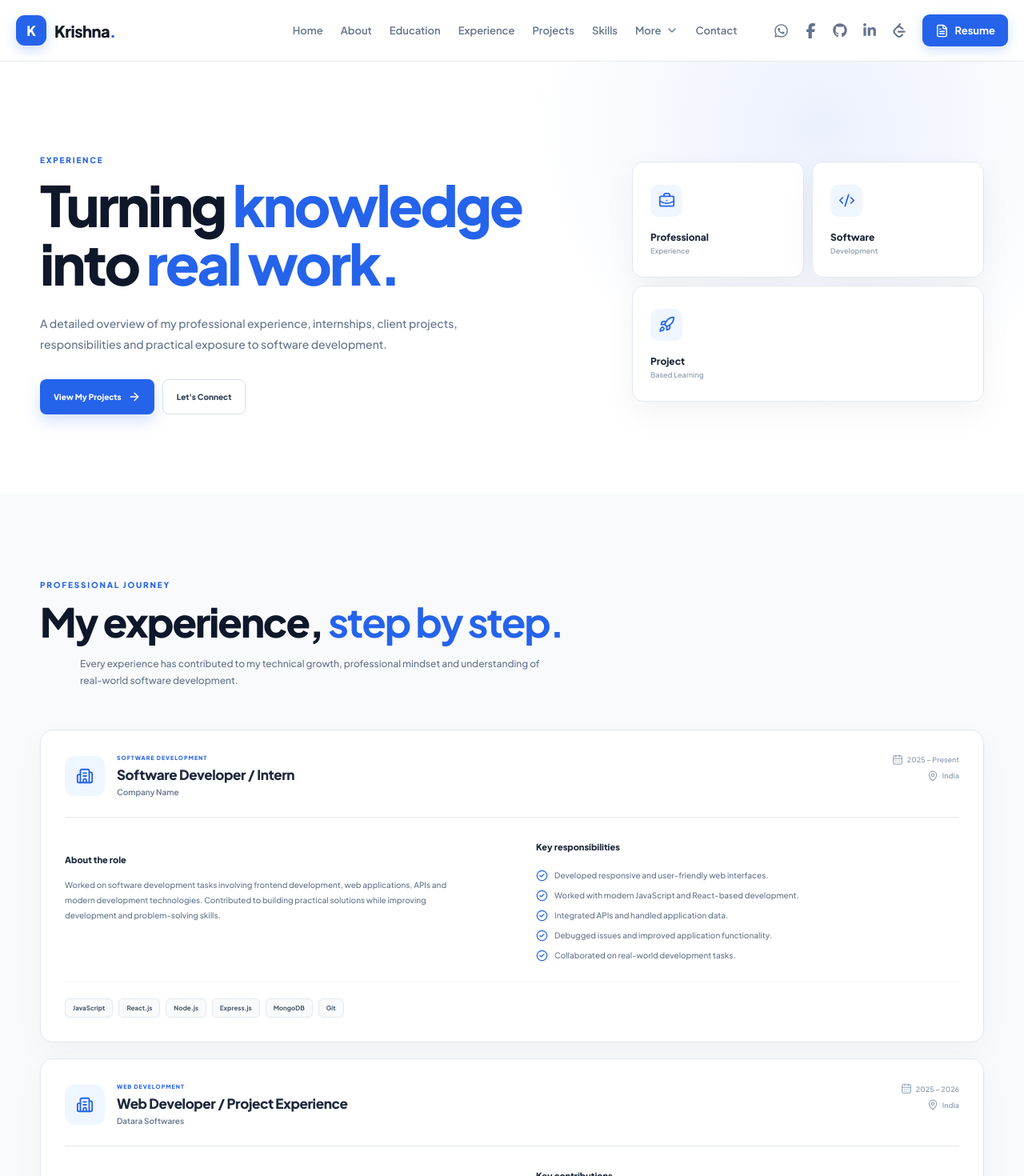
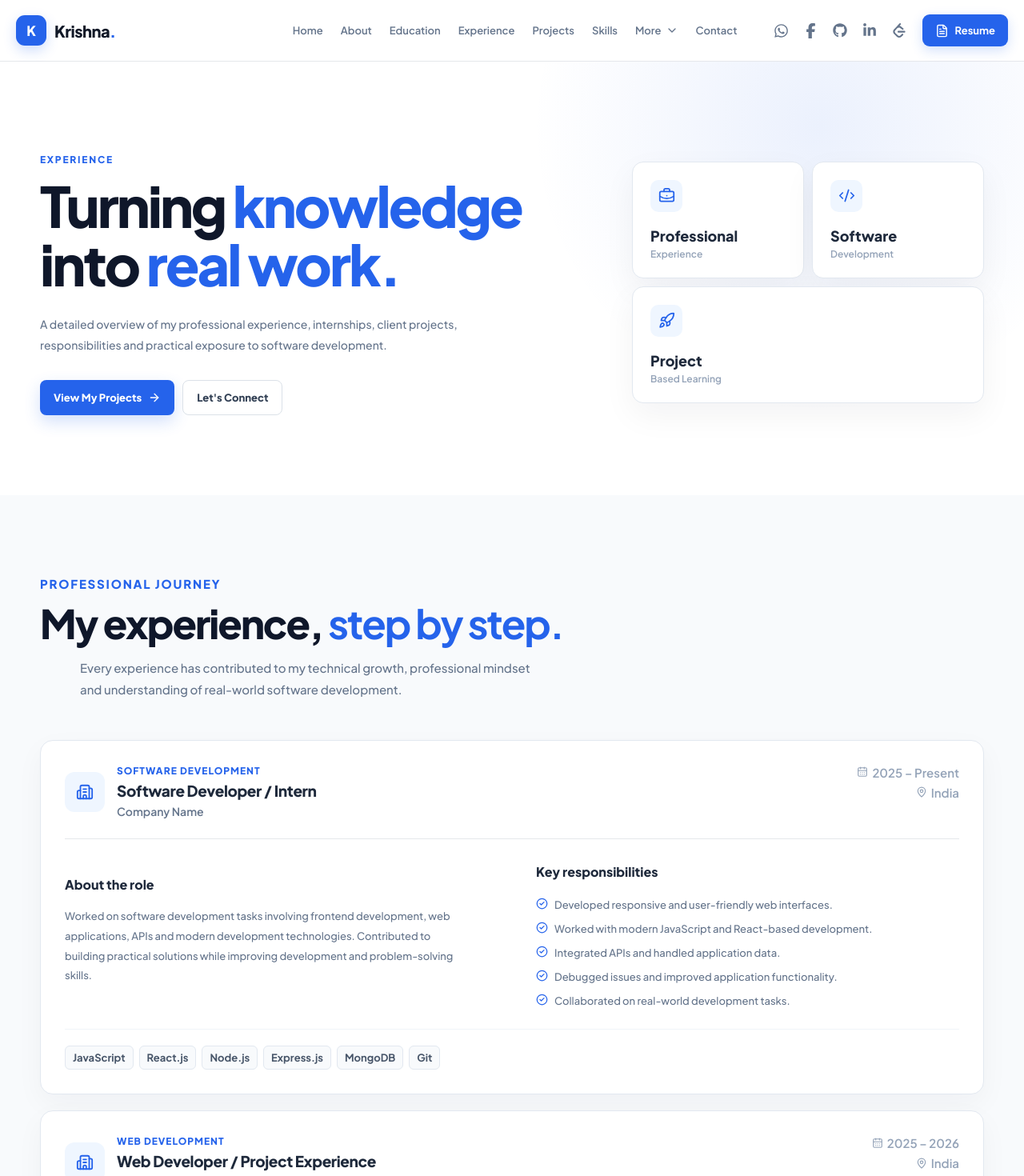
Before and after one commit to Krishna-MERN/My-Portfolio-2026-, a React (Vite) app: page /experience in a window 1280 px wide. Shown: the top 1470 px of the page at 80% size. Built offline with nearby package versions, Linux system fonts and the light colour scheme.

Commit message:
updated data of many files

```diff
--- a/src/components/ProjectPreview.jsx
+++ b/src/components/ProjectPreview.jsx
@@ -2,22 +2,30 @@ import {
   ArrowUpRight,
   ExternalLink,
 } from "lucide-react";
+
 import {
   FaGithub,
-
 } from "react-icons/fa6";
 
 import projects from "../data/projects";
 
 import "../styles/ProjectPreview.css";
+
 import { Link } from "react-router-dom";
-
 
 
 function ProjectPreview() {
 
-  // Show only the first 3 projects on Home
-  const featuredProjects = projects.slice(0, 3);
+  // =========================================================
+  // SORT PROJECTS
+  // Latest / highest ID first
+  // Oldest / lowest ID last
+  // =========================================================
+
+  const featuredProjects = [...projects]
+    .sort((a, b) => Number(b.id) - Number(a.id))
+    .slice(0, 3);
+
 
   return (
     <section className="project-preview">
@@ -144,9 +152,11 @@ function ProjectPreview() {
                     ))}
 
                   {project.technologies.length > 4 && (
+
                     <span>
                       +{project.technologies.length - 4}
                     </span>
+
                   )}
 
                 </div>
@@ -203,7 +213,7 @@ function ProjectPreview() {
         <div className="project-preview-footer">
 
           <Link
-            to="projects"
+            to="/projects"
             className="project-preview-all"
           >
 
--- a/src/components/UpdatesPreview.jsx
+++ b/src/components/UpdatesPreview.jsx
@@ -14,8 +14,10 @@ import "../styles/UpdatesPreview.css";
 
 function UpdatesPreview() {
 
-  // Show only the latest 2 updates
-  const latestUpdates = updates.slice(0, 2);
+  // Sort latest ID first, then show only the latest 2 updates
+  const latestUpdates = [...updates]
+    .sort((a, b) => Number(b.id) - Number(a.id))
+    .slice(0, 2);
 
 
   const getCategoryIcon = (category) => {
--- a/src/data/blogData.js
+++ b/src/data/blogData.js
@@ -7,7 +7,7 @@ const blogData = [
     category: "Career",
     date: "August 2026",
     readTime: "5 min read",
-    featured: true,
+    featured: false,
     tags: ["Career", "Software Development", "Learning"],
   },
 
@@ -19,7 +19,7 @@ const blogData = [
     category: "Programming",
     date: "August 2026",
     readTime: "6 min read",
-    featured: true,
+    featured: false,
     tags: ["Java", "DSA", "Programming"],
   },
 
@@ -29,7 +29,7 @@ const blogData = [
     excerpt:
       "Lessons learned while working with MongoDB, Express.js, React and Node.js to build full-stack applications.",
     category: "Development",
-    date: "July 2026",
+    date: "July 2025",
     readTime: "7 min read",
     featured: false,
     tags: ["MERN", "React", "Node.js"],
@@ -41,7 +41,7 @@ const blogData = [
     excerpt:
       "Design decisions, responsive layouts and development lessons from building my personal developer portfolio.",
     category: "Development",
-    date: "July 2026",
+    date: "August 2025",
     readTime: "5 min read",
     featured: false,
     tags: ["React", "Portfolio", "CSS"],
@@ -53,7 +53,7 @@ const blogData = [
     excerpt:
       "My practical approach to learning new technologies, building projects and turning theoretical knowledge into practical skills.",
     category: "Learning",
-    date: "June 2026",
+    date: "November 2025",
     readTime: "4 min read",
     featured: false,
     tags: ["Learning", "Development", "Career"],
@@ -64,14 +64,14 @@ const blogData = [
   FUTURE BLOG POSTS
   Uncomment when you publish them.
   ============================================================
-
+*/
   {
     id: 6,
     title: "Understanding React Component Architecture",
     excerpt:
       "A practical guide to organizing React applications into reusable and maintainable components.",
     category: "React",
-    date: "September 2026",
+    date: "March 2026",
     readTime: "8 min read",
     featured: false,
     tags: ["React", "JavaScript", "Frontend"],
@@ -83,13 +83,13 @@ const blogData = [
     excerpt:
       "The resources, topics and strategies I use while preparing for software development interviews.",
     category: "Career",
-    date: "September 2026",
+    date: "April 2026",
     readTime: "6 min read",
     featured: false,
     tags: ["Interview", "DSA", "Career"],
   },
 
-  */
+
 ];
 
 export default blogData;
--- a/src/data/updates.js
+++ b/src/data/updates.js
@@ -1,7 +1,8 @@
+
 const updates = [
   {
     id: 1,
-    date: "August 18, 2026",
+    date: "june 23, 2025",
     category: "Learning",
     title: "Started Advanced Java & DSA Practice",
     description:
@@ -11,7 +12,7 @@ const updates = [
 
   {
     id: 2,
-    date: "August 16, 2026",
+    date: "September 19, 2025",
     category: "Project",
     title: "Working on Personal Developer Portfolio",
     description:
@@ -21,7 +22,7 @@ const updates = [
 
   {
     id: 3,
-    date: "August 12, 2026",
+    date: "November 12, 2025",
     category: "Project",
     title: "Improving Automated Bus Scheduling System",
     description:
@@ -31,7 +32,7 @@ const updates = [
 
   {
     id: 4,
-    date: "August 08, 2026",
+    date: "January 08, 2026",
     category: "Career",
     title: "Actively Exploring Software Development Opportunities",
     description:
@@ -41,7 +42,7 @@ const updates = [
 
   {
     id: 5,
-    date: "August 05, 2026",
+    date: "March 05, 2026",
     category: "Learning",
     title: "Strengthening React Development Skills",
     description:
--- a/src/pages/Updates.jsx
+++ b/src/pages/Updates.jsx
@@ -36,6 +36,12 @@ function Updates() {
 
     }
   };
+
+
+  // Latest ID first, oldest ID last
+  const sortedUpdates = [...updates].sort(
+    (a, b) => Number(b.id) - Number(a.id)
+  );
 
 
   return (
@@ -105,7 +111,7 @@ function Updates() {
 
           <div className="updates-timeline">
 
-            {updates.map((update, index) => (
+            {sortedUpdates.map((update, index) => (
 
               <article
                 className="update-item"
@@ -120,7 +126,7 @@ function Updates() {
                     <span />
                   </div>
 
-                  {index !== updates.length - 1 && (
+                  {index !== sortedUpdates.length - 1 && (
                     <div className="update-line" />
                   )}
 
--- a/src/styles/Experience.css
+++ b/src/styles/Experience.css
@@ -28,7 +28,7 @@
 
   color: #2563eb;
 
-  font-size: 10px;
+  font-size: 12px;
   font-weight: 800;
 
   letter-spacing: 1.8px;
@@ -54,7 +54,7 @@
 
   color: #2563eb;
 
-  font-size: 10px;
+  font-size: 15px;
   font-weight: 800;
 
   letter-spacing: 1.8px;
@@ -84,7 +84,7 @@
 
   color: #64748b;
 
-  font-size: 12px;
+  font-size: 15px;
   line-height: 1.8;
 
   font-weight: 500;
@@ -183,7 +183,7 @@
 
   border-radius: 8px;
 
-  font-size: 10px;
+  font-size: 13px;
 
   font-weight: 800;
 
@@ -296,7 +296,7 @@
 .experience-stat-card strong {
   color: #1e293b;
 
-  font-size: 12px;
+  font-size: 18px;
 
   font-weight: 800;
 }
@@ -306,7 +306,7 @@
 
   color: #94a3b8;
 
-  font-size: 9px;
+  font-size: 12px;
 
   font-weight: 600;
 }
@@ -398,7 +398,7 @@
 
   color: #2563eb;
 
-  font-size: 7px;
+  font-size: 12px;
 
   font-weight: 800;
 
@@ -410,7 +410,7 @@
 
   color: #1e293b;
 
-  font-size: 17px;
+  font-size: 19px;
 
   font-weight: 800;
 }
@@ -420,7 +420,7 @@
 
   color: #64748b;
 
-  font-size: 10px;
+  font-size: 14px;
 
   font-weight: 600;
 }
@@ -446,7 +446,7 @@
 
   color: #94a3b8;
 
-  font-size: 9px;
+  font-size: 15px;
 
   font-weight: 600;
 }
@@ -478,7 +478,7 @@
 
   color: #1e293b;
 
-  font-size: 11px;
+  font-size: 16px;
 
   font-weight: 800;
 }
@@ -490,7 +490,7 @@
 
   color: #64748b;
 
-  font-size: 10px;
+  font-size: 13px;
 
   line-height: 1.9;
 
@@ -520,7 +520,7 @@
 
   color: #64748b;
 
-  font-size: 10px;
+  font-size: 13px;
 
   line-height: 1.6;
 
@@ -565,7 +565,7 @@
 
   color: #475569;
 
-  font-size: 8px;
+  font-size: 13px;
 
   font-weight: 700;
 }
@@ -620,7 +620,7 @@
 
   color: #1e293b;
 
-  font-size: 12px;
+  font-size: 18px;
 
   font-weight: 800;
 }
@@ -630,7 +630,7 @@
 
   color: #64748b;
 
-  font-size: 9px;
+  font-size: 12px;
 
   line-height: 1.7;
 
@@ -673,7 +673,7 @@
 .experience-simple-item > span {
   color: #2563eb;
 
-  font-size: 11px;
+  font-size: 18px;
 
   font-weight: 800;
 }
@@ -683,7 +683,7 @@
 
   color: #1e293b;
 
-  font-size: 13px;
+  font-size: 18px;
 
   line-height: 1.5;
 
@@ -695,7 +695,7 @@
 
   color: #64748b;
 
-  font-size: 10px;
+  font-size: 12px;
 
   line-height: 1.7;
 
@@ -736,7 +736,7 @@
 
   color: #60a5fa;
 
-  font-size: 9px;
+  font-size: 12px;
 
   font-weight: 800;
 
@@ -768,7 +768,7 @@
 
   color: #94a3b8;
 
-  font-size: 11px;
+  font-size: 13px;
 
   line-height: 1.8;
 
@@ -805,7 +805,7 @@
 
   color: #ffffff;
 
-  font-size: 10px;
+  font-size: 12px;
 
   font-weight: 800;
 
```
Also changed, not shown: src/pages/Blog.jsx (+30 -20 lines), src/pages/Projects.jsx (+82 -13 lines).
